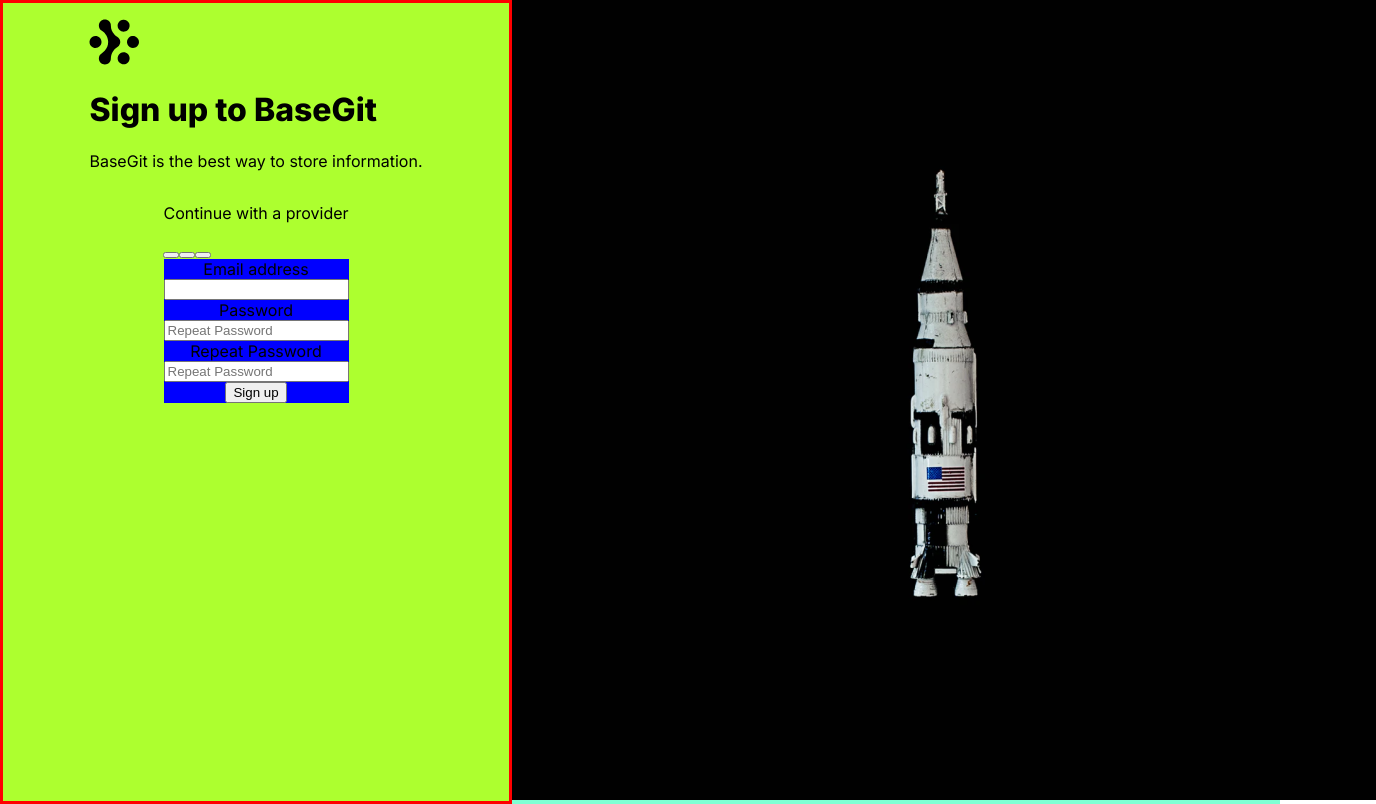
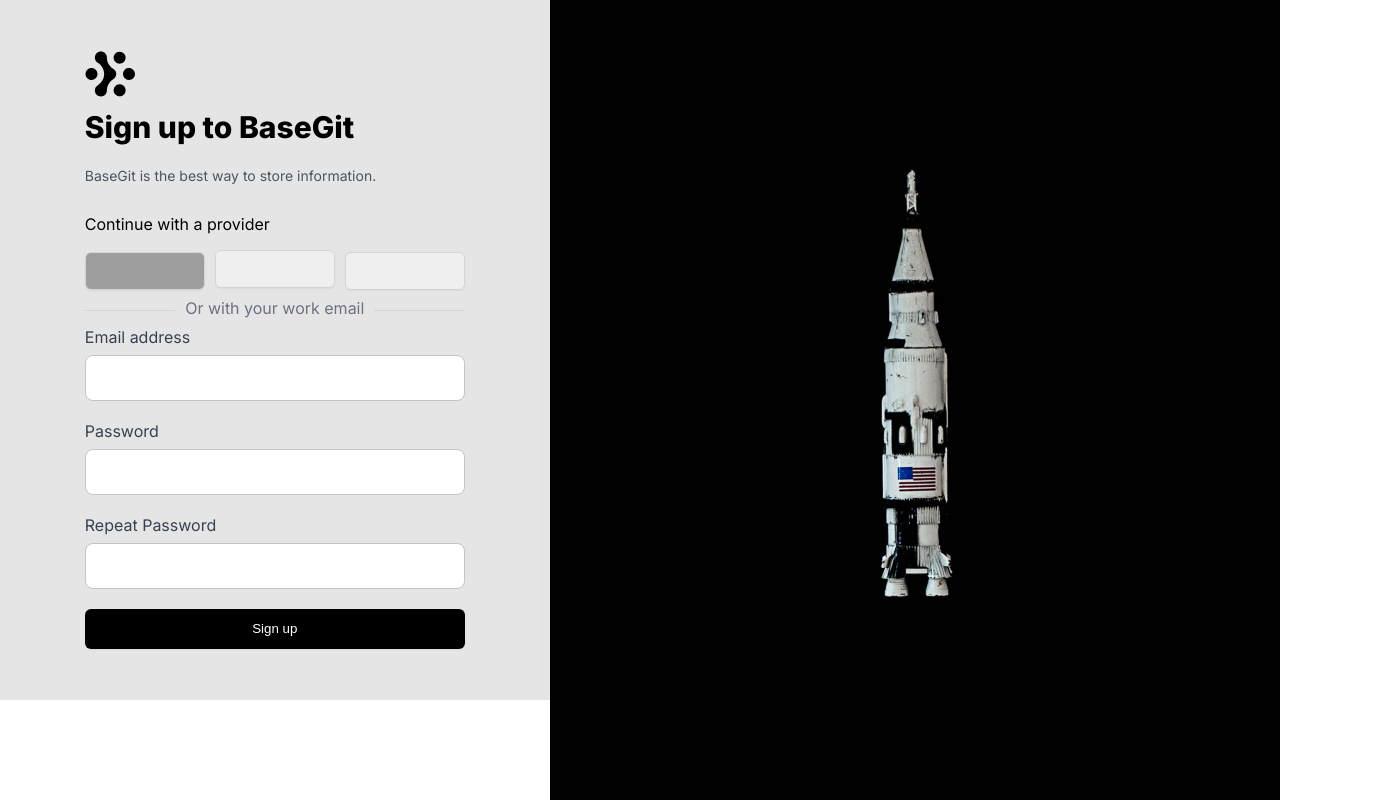
Before and after one commit to lihuelworks/basement-challenge-mathias, a Next.js app: page / in a window 1280 px wide. Shown: the whole page, 1376 px wide, since content can reach past the window. Built offline with nearby package versions, Linux system fonts and the light colour scheme; grey boxes are pictures that could not be loaded.

Commit message:
fixed CSS to comply with Notion note

```diff
--- a/pages/index.tsx
+++ b/pages/index.tsx
@@ -3,41 +3,57 @@ import styles from '../styles/Home.module.css';
 
 export default function Home() {
     return (
-        <div className={styles.pageContainer}>
+        <div>
+
             <Head>
                 <title>Make a BaseGit account</title>
                 <link rel="icon" href="/favicon.ico" />
-                <meta name="viewport" content="initial-scale=1.0, width=device-width" />
-                <link href='https://fonts.googleapis.com/css2?family=Inter:wght@400;800&display=swap' rel="stylesheet"></link>
+                <meta name="viewport" content="width=device-width, initial-scale=1" />
+                <link href='https://fonts.googleapis.com/css2?family=Inter:wght@400;800' rel="stylesheet"></link>
             </Head>
 
-            <main className={styles.gridContainer}>
+            <main className={styles.pageContainer}>
                 <div className={styles.signupContainer}>
-                    <div>
-                            <img src="/basement-icon.svg"   alt="basegit icon" />
+                    <form className={styles.formContainer}>
+                        <img src="/basement-icon.svg"   alt="basegit icon" />
+                        <section className={styles.header}>
                             <h1 className={styles.headline}>Sign up to BaseGit</h1>
-                            <p>BaseGit is the best way to store information.</p>
+                            <p className={styles.subHeadline}>BaseGit is the best way to store information.</p>
+                        </section>
+                        <p> Continue with a provider</p>
+                        <section className={styles.buttonsContainer}>
+                            <button className={`${styles.facebookButton} ${styles.Button}`} type="submit" name="facebook" value="facebook">
+                            </button>
+                            <button className={styles.twitterButton} type="submit" name="twitter" value="twitter"></button>
+                            <button className={styles.githubButton}type="submit" name="github" value="github"></button>
+                        </section>
+                        <p className={styles.workEmailLabel}>
+                            <span>
+                            Or with your work email
+                            </span>
+                        </p>
+                        <section>
+                        <div className={`${styles['input-container']} ${styles.email}`}>
+                            <label htmlFor="name">Email address</label>
+                            <input id="name" type="email" required />
                         </div>
-                        <div>
-                            <p>Continue with a provider</p>
-                            <button type="submit" name="facebook" value="facebook"></button>
-                            <button type="submit" name="twitter" value="twitter"></button>
-                            <button type="submit" name="github" value="github"></button>
+                        <div className={`${styles['input-container']} ${styles.password}`}>
+                            <label htmlFor="psw">Password</label>
+                            <input type="password" name="psw" required></input>
+
                         </div>
-                        <div>
-                            <form className={styles.formContainer}>
-                                <label htmlFor="name">Email address</label>
-                                <input id="name" type="text" autoComplete="name" required />
-                                <label htmlFor="psw">Password</label>
-                                <input type="password" placeholder="Repeat Password" name="psw-repeat" required></input>
+                        <div className={`${styles['input-container']} $${styles.password}`}>
                                 <label htmlFor="psw-repeat">Repeat Password</label>
-                                <input type="password" placeholder="Repeat Password" name="psw-repeat" required></input>
-                                <button type="submit">Sign up</button>
-                            </form>
-                        </div>
+                                <input type="password" name="psw-repeat" required></input>
+                            </div>
+                        <button className={styles.signupButton} type="submit">
+                            Sign up
+                        </button>
+                        </section>
+                    </form>
                 </div>
                 <div className={styles.spaceshipContainer}>
-                    <img src="spaceship-cover.png" alt="an image of a spaceship"></img>
+                    <img className={styles.spaceshipImg} src="spaceship-cover.png" alt="an image of a spaceship"></img>
                 </div>
             </main>
         </div>
--- a/styles/Home.module.css
+++ b/styles/Home.module.css
@@ -1,51 +1,150 @@
+/* general screen layout */
+
 .pageContainer {
   /* Split screen/Desktop */
   display: flex;
   flex-direction: row;
-  align-items: flex-start;
+  height: 100vh;
+  width: 100%;
+  overflow: hidden;
+}
+
+.signupContainer {
+  width: 650px;
+  background-color: #E5E5E5;
+  display:flex;
+  flex-direction: column;
+  align-items:center;
   justify-content: center;
+  margin-bottom: 100px;
+}
+
+.spaceshipContainer {
+  display: flex;
   height: 100%;
-  min-height: 100vh;
-  background-color: aquamarine;
+  margin: 0;
+  background-color: aqua;
+  overflow: hidden;
+}
+
+.spaceshipImg {
+  width: 100%;
+  object-fit: cover;
+  object-position: center;
 
 }
 
-.gridContainer {
-  /* Split screen/Desktop */
-  display: grid;
-  grid-template-columns: 40% auto;
-  grid-column-gap: 0px;
-  grid-row-gap: 0%;
-  justify-items: stretch;
-  background-color: aquamarine;
-}
-
-.signupContainer {
+.header {
+  /* 'Sign up to BaseGit' and it's subtitle */
   display: flex;
-  flex-direction: column !important;
-  align-items:center;
-  padding: 1em 3em 4em;
-  /* debug CSS */
-  background-color: greenyellow;
-  border: medium solid red;
-}
-
-.formContainer {
-  display:flex;
   flex-direction: column;
-  /* flex-wrap: wrap; */
-  align-items:center;
-  justify-content: center;
-  background-color:blue;
-}
-
-.spaceshipContainer {
-  margin: 0;
-  min-width: 100%;
-  min-height: 100%;
+  width: 300px;
 }
 
 .headline {
-
+  /* 'Sign up to BaseGit' */
+  margin: 8px 0px;
+  font-size: 30px;
+  line-height: 36px;
   font-weight: 800;
 }
+
+.subHeadline {
+  /* 'BaseGit is the best way to store information.' */
+  color: #4B5563;
+  font-size: 14px;
+}
+
+/* buttons and subtitle */
+
+.buttonsContainer {
+  display: flex;
+  flex-direction: row;
+  align-items: center;
+  justify-content: space-between;
+
+}
+
+.buttonsContainer > button {
+  /* gray/300 */
+  width: 120px;
+  height: 38px;
+  border: 1px solid #D1D5DB;
+  box-sizing: border-box;
+  /* shadow/sm */
+  box-shadow: 0px 1px 2px rgba(0, 0, 0, 0.05);
+  border-radius: 6px;
+
+
+}
+
+.facebookButton {
+  background: #FFFFFF url('/public/facebook-icon.png');
+}
+
+.twitterButton {
+  margin: 0 10px 4px;
+}
+
+.githubButton {
+
+}
+
+/* Sign Up form */
+.workEmailLabel {
+  /* 'Or with your work email label' */
+  color: #6B7280;
+  text-align: center;
+  border-bottom: 1px solid #D1D5DB;
+  line-height: 0.1em;
+}
+
+.signupContainer form input[type="text"],
+.signupContainer form input[type="email"],
+.signupContainer form input[type="password"] {
+  display: block;
+  width: 100%;
+  box-sizing: border-box;
+  border-radius: 8px;
+  border: 1px solid #c4c4c4;
+  padding: 1em;
+  margin-bottom: 1.25rem;
+  font-size: 0.875rem;
+}
+
+.signupContainer label {
+  font: optional;
+  display: blocK;
+  margin-bottom: 0.5rem;
+  font-size: 1rem;
+  color: #374151;
+
+}
+
+
+.workEmailLabel span {
+    background:#E5E5E5;
+    padding:0 10px;
+}
+
+.signupButton {
+  color: white;
+  background-color: black;
+  border-radius: 6px;
+  border: 1px solid transparent;
+  width: 100%;
+  height: 40px;
+  /* shadow/sm */
+  box-shadow: 0px 1px 2px rgba(0, 0, 0, 0.05);
+}
+
+/* media queries */
+
+@media only screen and  (max-width: 800px) {
+  .spaceshipContainer {
+    display: none;
+  }
+  .signupContainer {
+    width: 100%;
+  }
+}
--- a/styles/globals.css
+++ b/styles/globals.css
@@ -1,8 +1,20 @@
+
 html,
+body,
+body > div:first-child,
+div#__next,
+div#__next > div  {
+  margin: 0;
+  padding: 0;
+  top: 0;
+  bottom: 0;
+  left: 0;
+  right: 0;
+}
+
 body {
   font-family: 'Inter', sans-serif;
-  margin: 0px;
-  padding: 0px;
+  font-weight: 400;
 }
 
 a {
--- /dev/null
+++ b/styles/old-Home.module.css
@@ -0,0 +1,51 @@
+.pageContainer {
+  /* Split screen/Desktop */
+  display: flex;
+  flex-direction: row;
+  align-items: flex-start;
+  justify-content: center;
+  height: 100%;
+  min-height: 100vh;
+  background-color: aquamarine;
+
+}
+
+.gridContainer {
+  /* Split screen/Desktop */
+  display: grid;
+  grid-template-columns: 40% auto;
+  grid-column-gap: 0px;
+  grid-row-gap: 0%;
+  justify-items: stretch;
+  background-color: aquamarine;
+}
+
+.signupContainer {
+  display: flex;
+  flex-direction: column !important;
+  align-items:center;
+  padding: 1em 3em 4em;
+  /* debug CSS */
+  background-color: greenyellow;
+  border: medium solid red;
+}
+
+.formContainer {
+  display:flex;
+  flex-direction: column;
+  /* flex-wrap: wrap; */
+  align-items:center;
+  justify-content: center;
+  background-color:blue;
+}
+
+.spaceshipContainer {
+  margin: 0;
+  min-width: 100%;
+  min-height: 100%;
+}
+
+.headline {
+
+  font-weight: 800;
+}
```
Also changed, not shown: package.json (+4 -7 lines), 1 other file (tests, documents, lock files or other folders).
